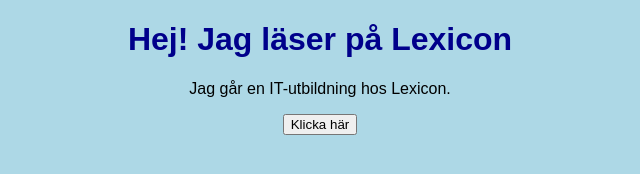
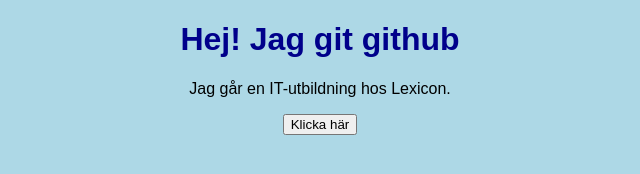
Before and after one commit to jaejulia/mitt-git-projekt, a plain HTML site: page index.html in a window 1280 px wide. Shown: the whole page, without its empty margins (320-960 px from the left). Drawn offline with Linux system fonts and the light colour scheme.

Commit message:
Update heading text in index.html

```diff
--- a/index.html
+++ b/index.html
@@ -6,7 +6,7 @@
   <link rel="stylesheet" href="style.css">
 </head>
 <body>
-  <h1>Hej! Jag läser på Lexicon</h1>
+  <h1>Hej! Jag git github</h1>
   <p>Jag går en IT-utbildning hos Lexicon.</p>
   <button id="myButton">Klicka här</button>
   <script src="script.js"></script>
```
